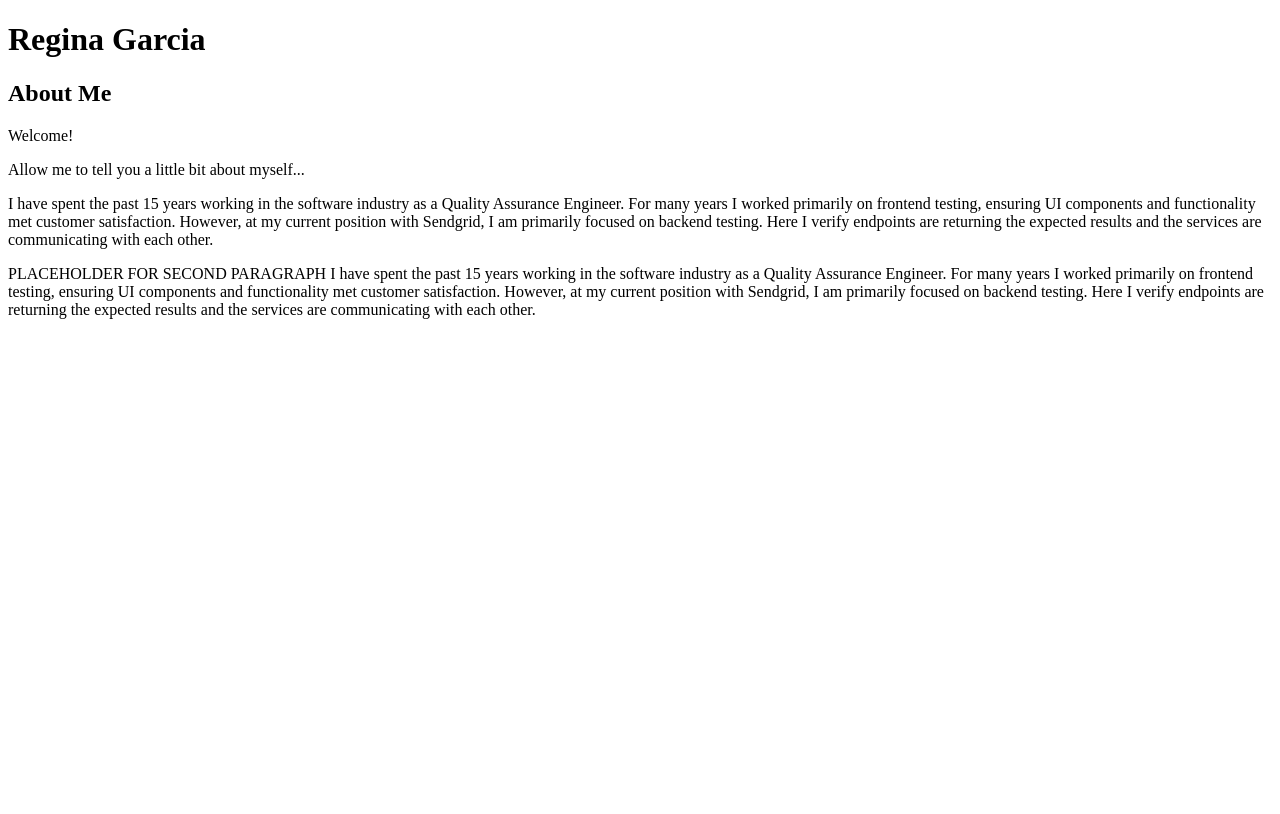
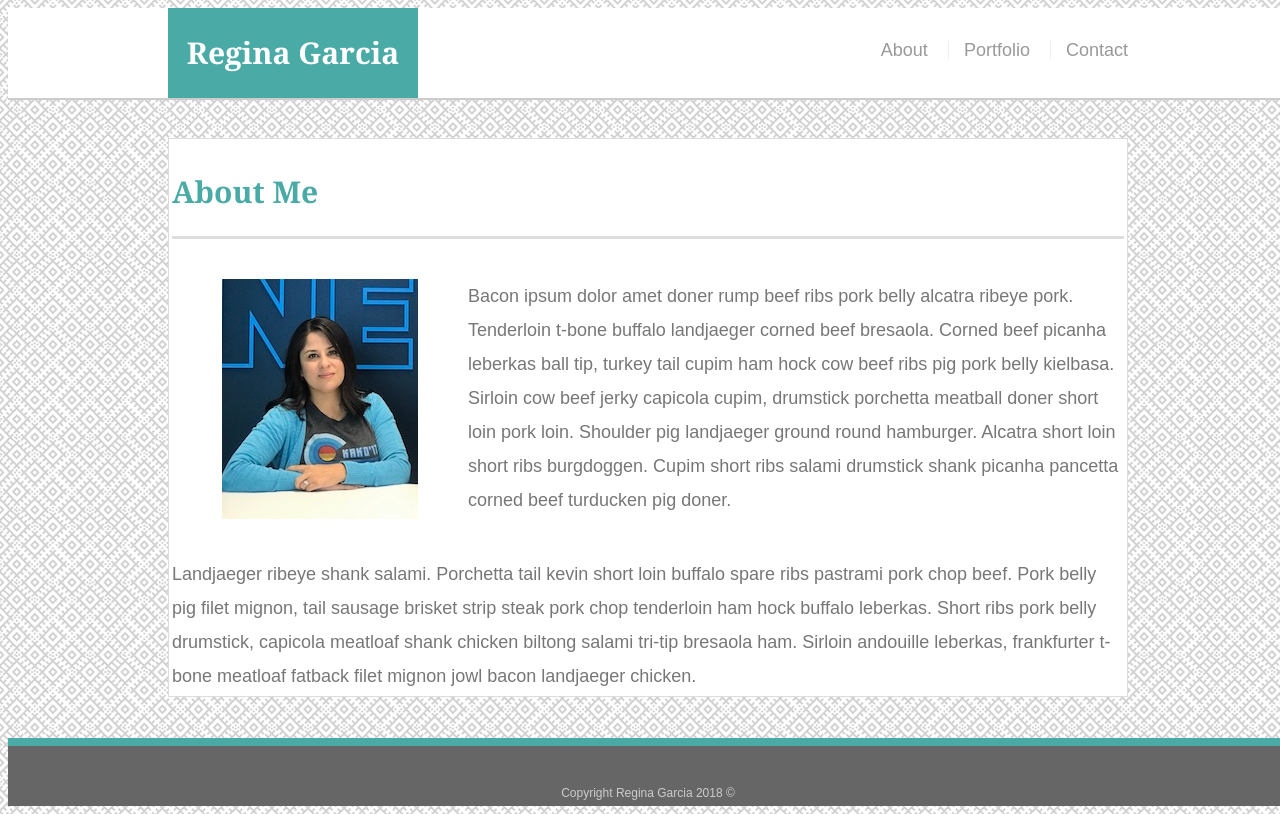
Before and after one commit to regina7361/Basic-Portfolio, a plain HTML site: page index.html in a window 1280 px wide. Drawn offline with Linux system fonts and the light colour scheme; files whose address does not match are found by name.

Commit message:
added code to html and add css file

```diff
--- a/assets/css/style.css
+++ b/assets/css/style.css
@@ -0,0 +1,238 @@
+/*id = # (HIGH priority - style a single element, renders once)*/
+/*class = . (LOW priority - style as many times as you like*/
+body {
+    font-family: Arial, "Helvetica Neue", Helvetica, sans-serif;
+    font-size: 18px;
+    line-height: 34px;
+    color: #777777;
+    background: url(/Users/Regina/Basic-Portfolio/assets/images/circuit.png);
+  }
+
+  * {
+    box-sizing: border-box;
+  }
+
+/* general */
+
+.container {
+    width: 100%;
+    max-width: 960px;
+    margin: 0 auto;
+    clear: both;
+  }
+
+  h1,
+  h2,
+  h3,
+  p {
+    margin-bottom: 40px;
+  }
+
+  p:last-child {
+    margin-bottom: 0;
+  }
+
+  h1,
+  h2,
+  h3 {
+    font-family: Georgia, Times, "Times New Roman", serif;
+    font-weight: 700;
+    color: #4aaaa5;
+  }
+
+  h1 {
+    padding-bottom: 20px;
+    font-size: 30px;
+    line-height: 49px;
+    border-bottom: 3px solid #dddddd;
+  }
+
+  h2,
+  h3 {
+    font-size: 22px;
+  }
+
+
+/* Header */
+
+#masthead {
+    position: fixed;
+    z-index: 99;
+    width: 100%;
+    margin: 0 0 30px;
+    color: #ffffff;
+    background: #ffffff;
+    border-bottom: 2px solid #cccccc;
+  }
+
+#logo {
+    float: left;
+    width: 250px;
+    height: 90px;
+    font-family: Georgia, Times, "Times New Roman", serif;
+    font-size: 30px;
+    font-weight: 700;
+    line-height: 90px;
+    color: #ffffff;
+    text-align: center;
+    text-decoration: none;
+    background: #4aaaa5;
+
+}
+nav {
+    float: right;
+    margin-top: 25px;
+  }
+
+  nav a {
+    display: inline-block;
+    padding-left: 15px;
+    margin-left: 15px;
+    line-height: 18px;
+    color: #999;
+    text-decoration: none;
+    border-left: 1px solid #efefef;
+  }
+
+  nav a:first-child {
+    border-left: 0 none;
+  }
+
+/* FOOTER */
+
+footer {
+    padding: 30px 0;
+    clear: both;
+    font-size: 12px;
+    color: #ffffff;
+    color: #cccccc;
+    text-align: center;
+    background: #666666;
+    border-top: 8px solid #4aaaa5;
+    height: 50px;
+  }
+
+  h3, h2 {
+    padding-bottom: 20px;
+    margin-bottom: 15px;
+    line-height: 22px;
+    border-bottom: 2px solid #eeeeee;
+  }
+
+/* Main Content */
+
+#main-container {
+    padding-top: 130px;
+    min-height: calc(100vh - 70px);
+}
+
+.main-section {
+    float: left;
+    width: 100%;
+    max-width: 960px;
+    padding: 3px;
+    margin: 0 0 40px;
+    background: #ffffff;
+    border: 1px solid #dddddd;
+}
+
+/* PORTFOLIO PAGE */
+
+.work {
+    position: relative;
+    float: left;
+    width: 274px;
+    margin: 20px 0 25px;
+    overflow: auto;
+  }
+
+  .work:nth-child(even) {
+    margin-right: 40px;
+  }
+
+  .work img {
+    width: 100%;
+    border: 0 none;
+    opacity: 0.8;
+  }
+
+  .work h3 {
+    position: absolute;
+    bottom: 20px;
+    width: 100%;
+    padding: 15px;
+    margin-bottom: 0;
+    font-weight: 300;
+    line-height: 30px;
+    color: #ffffff;
+    text-align: center;
+    background: #4aaaa5;
+    border-bottom: 0;
+  }
+
+  .auth-image {
+    float: left;
+    width: 200px;
+    height: auto;
+    margin-top: 10px;
+    margin-right: 25px;
+  }
+
+/* CONTACT PAGE */
+
+#contact-form ul {
+    margin-bottom: 20px;
+  }
+
+  #contact-form li {
+    margin-bottom: 10px;
+    list-style: none;
+  }
+
+  label,
+  input[type=text],
+  input[type=email],
+  textarea {
+    display: block;
+    width: 100%;
+  }
+
+  input[type=text],
+  input[type=email],
+  textarea {
+    height: 35px;
+    padding: 0 10px;
+    font-size: 14px;
+    border: 1px solid #dddddd;
+  }
+
+  textarea {
+    height: 200px;
+  }
+
+  input[type=submit] {
+    padding: 10px 30px;
+    font-size: 18px;
+    color: #ffffff;
+    cursor: pointer;
+    background: #4aaaa5;
+    border: 0 none;
+  }
+
+
+
+/* MEDIA QUERIES */
+
+@media screen and (min-width: 768px) {
+    main, body, .nav, .bio, container
+     {
+        width: 100%;
+    }
+}
+
+@media screen and (min-width: 992px) {
+    main, body, .nav, .bio, container
+    {
+        width: 100%;
+    }
+}
--- a/index.html
+++ b/index.html
@@ -1,32 +1,43 @@
 <!DOCTYPE html>
 <html lang="en-us">
-
-<head>
-    <meta charset="utf-8" />
-    <title>Regina Garcia</title>
-</head>
-
+  <head>
+      <meta charset="UTF-8">
+      <meta name="viewport" content="width=device-width, initial-scale=1.0">
+      <meta http-equiv="X-UA-Compatible" content="ie=edge">
+      <link rel="stylesheet" type="text/css" href="assets/css/style.css">
+      <title> Regina Garcia </title>
+  </head>
 <body>
-<h1>Regina Garcia</h1>
-
-<h2>About Me</h2>
-    <p>Welcome!</p>
-
-    <p>Allow me to tell you a little bit about myself...</p>
-
-    <p>I have spent the past 15 years working in the software industry as a Quality Assurance Engineer.
-        For many years I worked primarily on frontend testing, ensuring UI components and functionality met customer satisfaction.
-        However, at my current position with Sendgrid, I am primarily focused on backend testing.
-        Here I verify endpoints are returning the expected results and the services are communicating with each other.
-    </p>
-
-    <p>PLACEHOLDER FOR SECOND PARAGRAPH
-        I have spent the past 15 years working in the software industry as a Quality Assurance Engineer.
-        For many years I worked primarily on frontend testing, ensuring UI components and functionality met customer satisfaction.
-        However, at my current position with Sendgrid, I am primarily focused on backend testing.
-        Here I verify endpoints are returning the expected results and the services are communicating with each other.
-    </p>
-</body>
+    <header id="masthead">
+      <div class="container">
+        <a href="index.html" id="logo">Regina Garcia</a>
+        <nav>
+          <a href="index.html">About </a>
+          <a href="portfolio.html">Portfolio </a>
+          <a href="contact.html">Contact</a>
+        </nav>
+      </div>
+    </header>
+<main>
 
 
+<div id="main-container" class="container"><!--Container for page-->
+    <section class="main-section"><!--Holds page content-->
+      <h1>About Me</h1>
+
+      <img class="img" src="assets/images/IMG_4786.jpg" alt="RG Picture" Align="left" HSPACE="50"/>
+      <p>Bacon ipsum dolor amet doner rump beef ribs pork belly alcatra ribeye pork. Tenderloin t-bone buffalo landjaeger corned beef bresaola. Corned beef picanha leberkas ball tip, turkey tail cupim ham hock cow beef ribs pig pork belly kielbasa. Sirloin cow beef jerky capicola cupim, drumstick porchetta meatball doner short loin pork loin. Shoulder pig landjaeger ground round hamburger. Alcatra short loin short ribs burgdoggen. Cupim short ribs salami drumstick shank picanha pancetta corned beef turducken pig doner.
+      </p>
+      <p>Landjaeger ribeye shank salami. Porchetta tail kevin short loin buffalo spare ribs pastrami pork chop beef. Pork belly pig filet mignon, tail sausage brisket strip steak pork chop tenderloin ham hock buffalo leberkas. Short ribs pork belly drumstick, capicola meatloaf shank chicken biltong salami tri-tip bresaola ham. Sirloin andouille leberkas, frankfurter t-bone meatloaf fatback filet mignon jowl bacon landjaeger chicken.
+      </p>
+    </section>
+  </div>
+  <footer>
+      <div class="container">
+      Copyright Regina Garcia 2018 &copy;
+      </div>
+    </footer>
+</div>
+</main>
+</body>
 </html>
```
Also changed, not shown: assets/images/IMG_4786.jpg (added), assets/images/circuit.png (added), assets/images/quality-assurance2.png (deleted).
